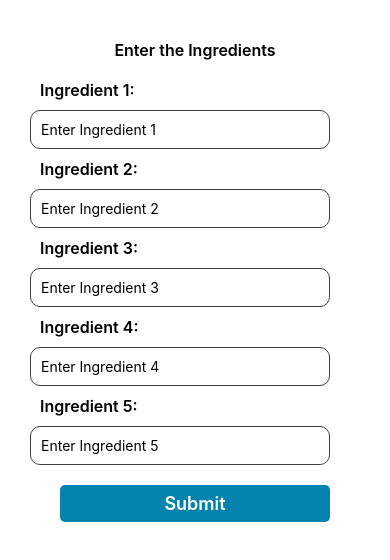
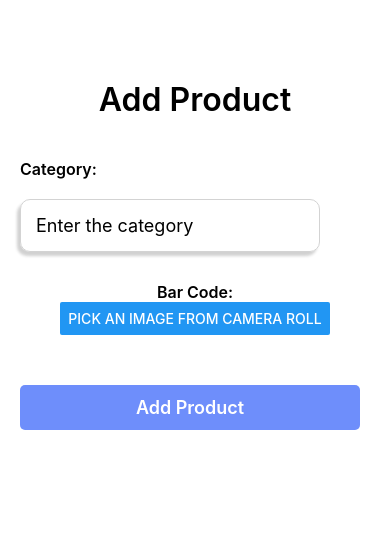
Before and after one commit to omshete0550/NutriSure, a React Native app in the folder client/: screen /AddProduct in a window 390 px wide. Shown: the top 560 px of the page. Built offline with nearby package versions, Linux system fonts and the light colour scheme.

Commit message:
add prod committt

```diff
--- a/client/App.js
+++ b/client/App.js
@@ -26,14 +26,16 @@ import Homepage from "./pages/Homepage";
 import ShopLogin from "./pages/ShopLogin";
 import Receipe from "./pages/Receipe";
 import ReceipeFinal from "./pages/ReceipeFinal";
+import AddProduct from "./pages/AddProduct";
 const Stack = createStackNavigator();
 
 
 export default function App() {
     return (
         <NavigationContainer>
-            <Stack.Navigator initialRouteName="Receipe" >
+            <Stack.Navigator initialRouteName="AddProduct" >
             <Stack.Screen name="Receipe" component={Receipe} options={{ headerShown: false }} />
+            <Stack.Screen name="AddProduct" component={AddProduct} options={{ headerShown: false }} />
             <Stack.Screen name="ReceipeFinal" component={ReceipeFinal} options={{ headerShown: false }} />
                 {/* <Stack.Screen name="ShopAdminLogin" component={ShopAdminLogin} options={{ headerShown: false }} />
                 <Stack.Screen name="ShopLogin" component={ShopLogin} options={{ headerShown: false }} />
--- /dev/null
+++ b/client/pages/AddProduct.jsx
@@ -0,0 +1,120 @@
+import { View, Text, StyleSheet, TextInput, Button, TouchableOpacity, Image } from 'react-native'
+import React, { useState } from 'react'
+import * as ImagePicker from 'expo-image-picker'
+
+export default function AddProduct() {
+
+    const [name, setName] = useState("");
+    const [image, setImage] = useState(null);
+
+    const pickImage = async () => {
+        // No permissions request is necessary for launching the image library
+        let result = await ImagePicker.launchImageLibraryAsync({
+            mediaTypes: ImagePicker.MediaTypeOptions.All,
+            allowsEditing: true,
+            aspect: [4, 3],
+            quality: 1,
+        });
+
+        console.log(result);
+
+        if (!result.canceled) {
+            setImage(result.assets[0].uri);
+        }
+    };
+
+    return (
+        <View style={styles.Lcontainer}>
+            <View>
+                <Text style={styles.textLarge}>Add Product</Text>
+                <Text style={styles.textSmall}>Category:</Text>
+                <TextInput
+                    placeholder="Enter the category"
+                    value={name}
+                    onChangeText={(text) => setName(text)}
+                    style={styles.textInput}
+                />
+                <View style={{ flex: 1, alignItems: 'center', justifyContent: 'center' }}>
+                    <Text style={styles.textSmall}>Bar Code:</Text>
+                    <Button title="Pick an image from camera roll" onPress={pickImage} />
+                    {image && <Image source={{ uri: image }} style={{ width: 300, height: 300 }} />}
+                </View>
+            </View>
+            <TouchableOpacity style={styles.btn}>
+                <Text style={styles.btnText}>Add Product</Text>
+            </TouchableOpacity>
+        </View>
+    )
+}
+
+const styles = StyleSheet.create({
+    Lcontainer: {
+        flex: 1,
+        backgroundColor: "#fff",
+        // justifyContent: "center",
+        alignContent: "center",
+        padding: 20,
+        paddingTop: 80,
+    },
+    textSmall: {
+        fontSize: 16,
+        fontWeight: 600,
+    },
+    textLarge: {
+        fontSize: 32,
+        fontWeight: 600,
+        marginBottom: 40,
+        textAlign:"center"
+    },
+    text: {
+        fontSize: 16,
+        fontWeight: 600,
+        padding: 20,
+    },
+    progreeBar: {
+        marginTop: 20,
+        padding: 20,
+    },
+    titleCont: {
+        padding: 20,
+        display: "flex",
+        flexDirection: "column",
+        justifyContent: "center",
+        alignItems: "center",
+    },
+    textInput: {
+        borderWidth: 0.5,
+        borderColor: "#d3d3d3",
+        paddingVertical: 15,
+        paddingHorizontal: 15,
+        fontSize: 18,
+        marginTop: 20,
+        width: 300,
+        borderRadius: 10,
+        shadowOffset: { width: -3, height: 4 },
+        shadowColor: "#171717",
+        shadowOpacity: 0.2,
+        shadowRadius: 3,
+        marginBottom: 30,
+    },
+    btn: {
+        backgroundColor: "rgb(110, 142, 251)",
+        paddingHorizontal: 70,
+        paddingVertical: 12,
+        borderRadius: 5,
+        marginRight: 10,
+        marginTop:50
+    },
+    btnN: {
+        backgroundColor: "#0484ac",
+        paddingHorizontal: 70,
+        paddingVertical: 12,
+        borderRadius: 5,
+    },
+    btnText: {
+        fontWeight: 600,
+        color: "white",
+        fontSize: 18,
+        textAlign: "center",
+    }
+});
```
